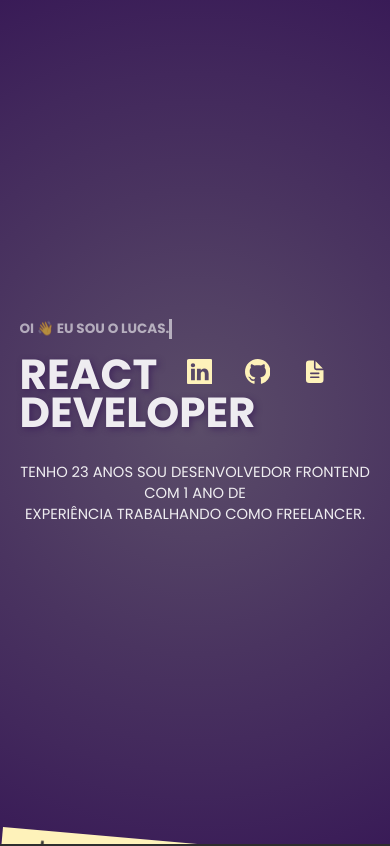
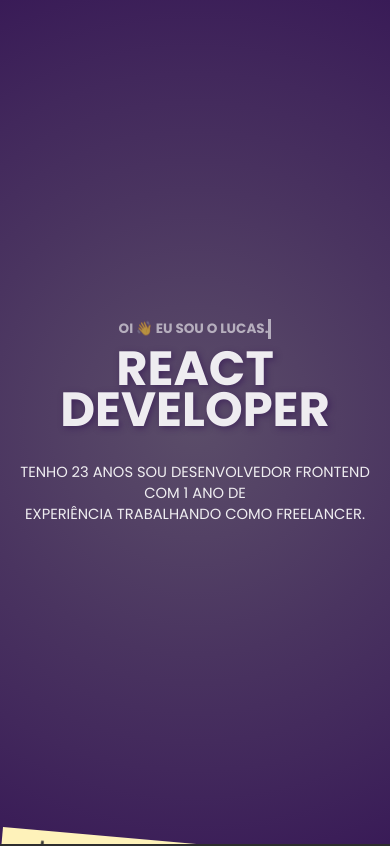
Before and after one commit to Sellucas/portfolio-v2, a Next.js app: page / in a window 390 px wide. Shown: the top 846 px of the page. Built offline with nearby package versions, Linux system fonts and the light colour scheme.

Commit message:
style: hero section responsiveness

```diff
--- a/src/components/Footer/Footer.tsx
+++ b/src/components/Footer/Footer.tsx
@@ -16,7 +16,7 @@
           Interessado em trabalhar juntos? <br />
           Seria ótimo conversarmos.
         </p>
-        <Bounce triggerOnce>
+        <Bounce>
           <a href="/" className={scss.contact}>
             <span>
               <BsRocketFill />
--- a/src/components/Hero/Hero.module.scss
+++ b/src/components/Hero/Hero.module.scss
@@ -19,6 +19,12 @@
 .container {
   color: rgba(255, 255, 255, 0.911);
 
+  @media screen and (max-width: 600px) {
+    display: flex;
+    flex-direction: column;
+    align-items: center;
+  }
+
   h3 {
     font-size: clamp(0.8rem, 0.6rem + 1vw, 1.5rem);
     font-weight: 700;
@@ -26,7 +32,7 @@
     margin-bottom: 10px;
   }
   h1 {
-    font-size: clamp(2rem, -0.8571rem + 14.2857vw, 12rem);
+    font-size: clamp(3rem, -0.7685rem + 14.1872vw, 12rem);
     font-weight: 700;
     line-height: 85%;
     text-shadow: 2px 2px 6px #391b57b3;
@@ -47,6 +53,10 @@
   width: 100%;
   gap: 2rem;
   margin-left: 30px;
+
+  @media screen and (max-width: 600px) {
+    display: none;
+  }
 
   a {
     font-size: clamp(1.5rem, 1.0714rem + 2.1429vw, 3rem);
```
